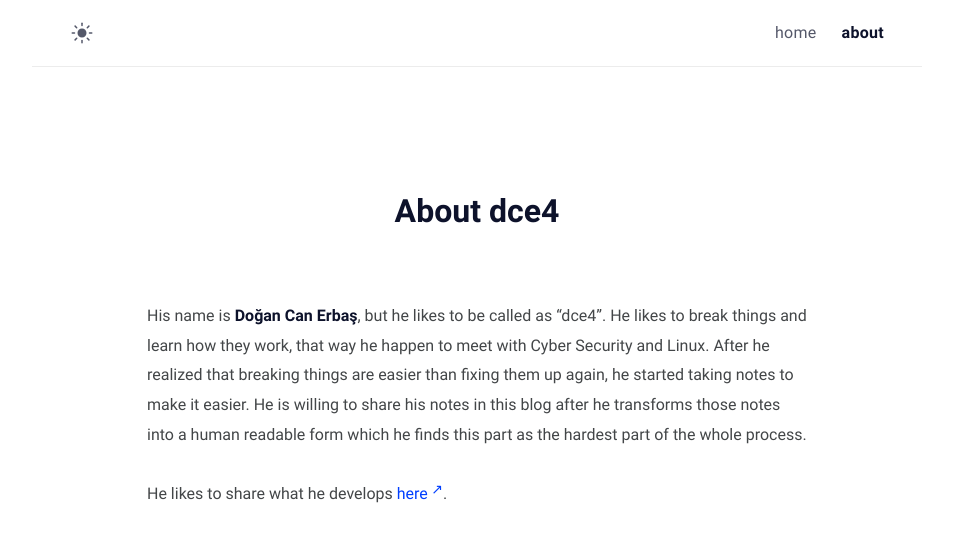
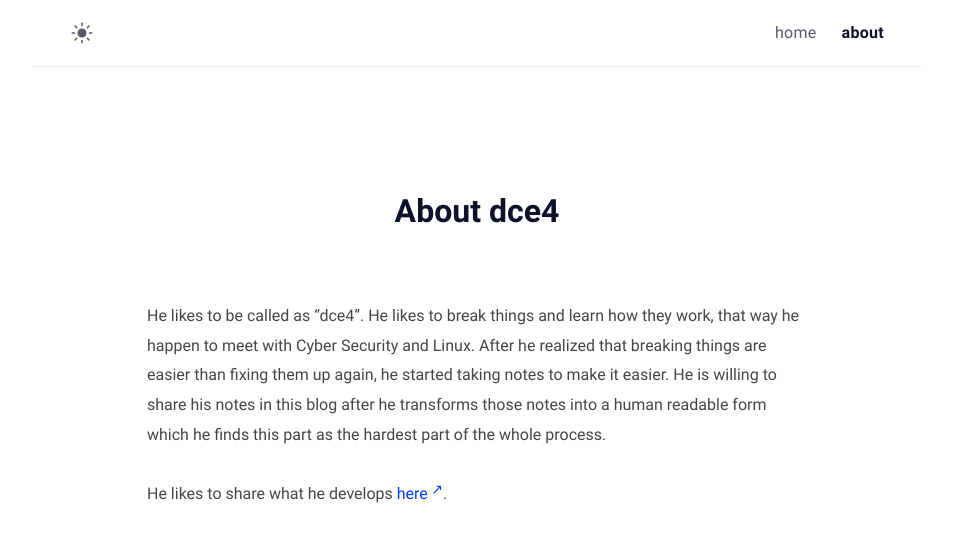
Before and after one commit to dce4/dce4.me, a Jekyll site: the page built from about.md, in a window 1280 px wide. Shown: the top 542 px of the page, without its empty margins (163-1116 px from the left). Built offline with Jekyll 4.4.1, drawn with Linux system fonts in a browser that asks for light colours.

Commit message:
Update about.md

```diff
--- a/about.md
+++ b/about.md
@@ -5,7 +5,7 @@ layout: page
 comments: false
 ---
 
-His name is <b>Doğan Can Erbaş</b>, but he likes to be called as "dce4". He likes to break things and learn how they work, that way he happen to meet with Cyber Security and Linux. After he realized that breaking things are easier than fixing them up again, he started taking notes to make it easier. He is willing to share his notes in this blog after he transforms those notes into a human readable form which he finds this part as the hardest part of the whole process.
+He likes to be called as "dce4". He likes to break things and learn how they work, that way he happen to meet with Cyber Security and Linux. After he realized that breaking things are easier than fixing them up again, he started taking notes to make it easier. He is willing to share his notes in this blog after he transforms those notes into a human readable form which he finds this part as the hardest part of the whole process.
 
 
 He likes to share what he develops <a href="https://github.com/dce4" target="_blank" rel="noopener">here</a>.
```
